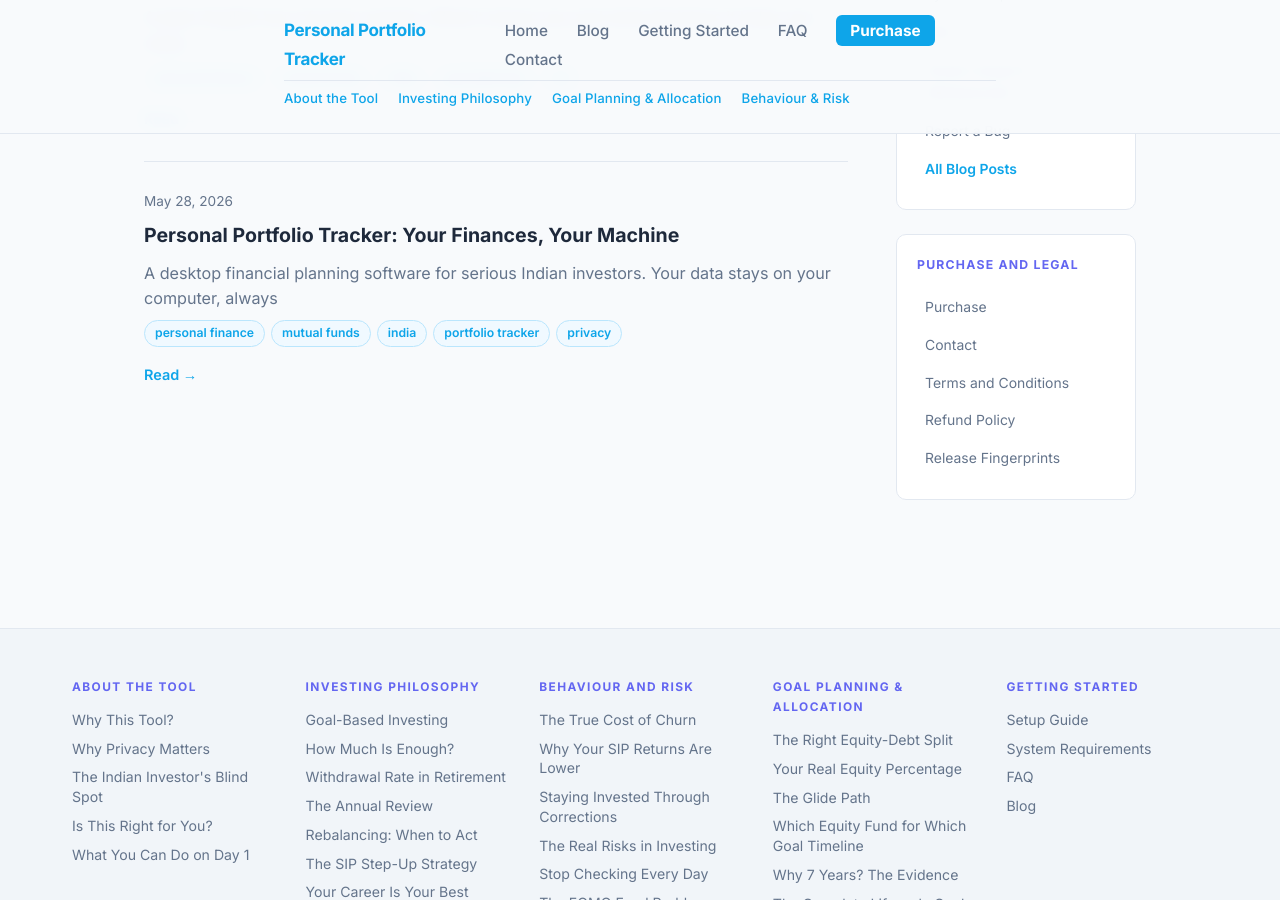
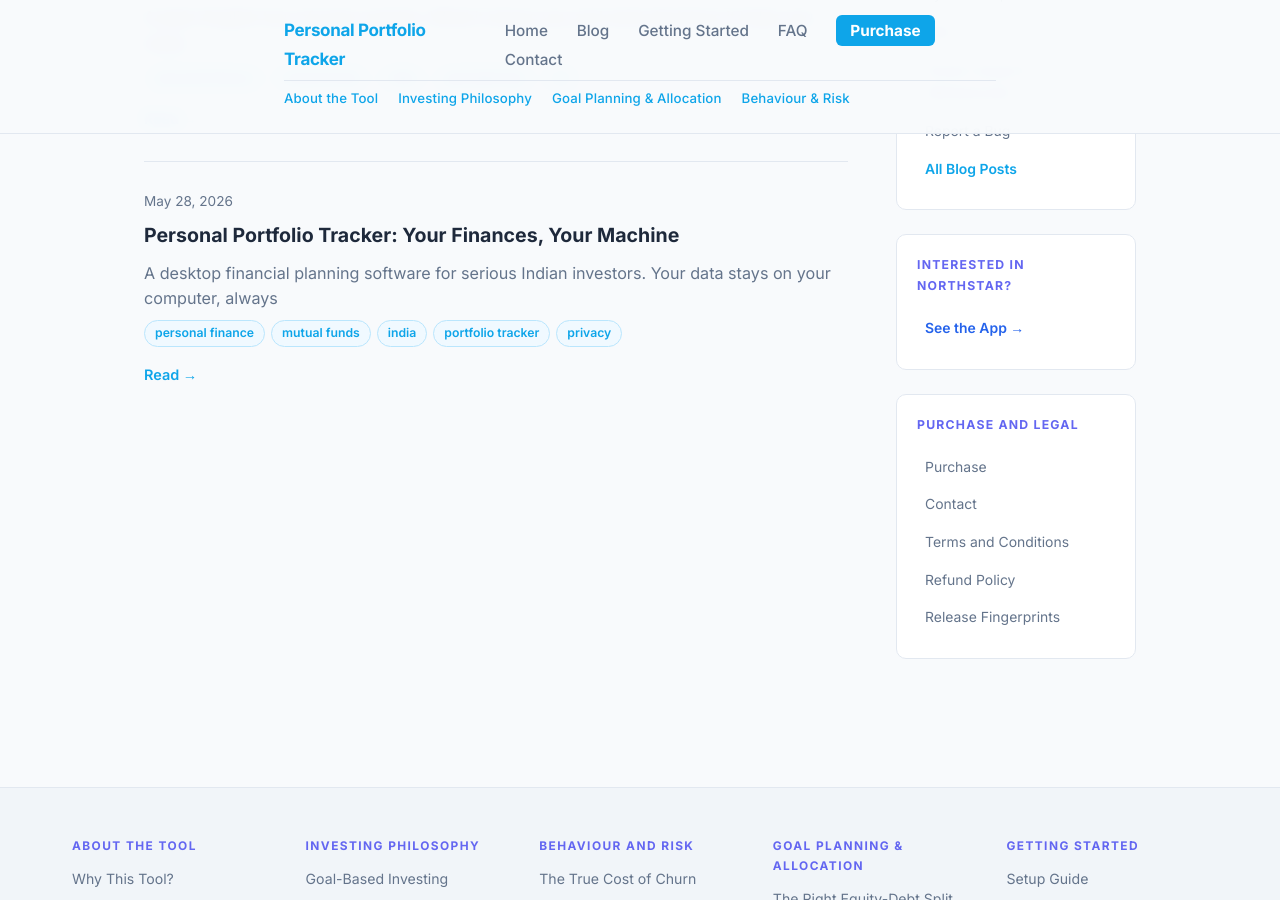
Before and after one commit to srikrishna2024/portfolio-tracker-blog, a Jekyll site: the page built from blog/index.html, in a window 1280 px wide and 900 px high, scrolled down 2581 px. Built offline with Jekyll 4.4.1, drawn with Linux system fonts in a browser that asks for light colours.

Commit message:
Add Northstar prospect link in sidebar

```diff
--- a/_includes/sidebar.html
+++ b/_includes/sidebar.html
@@ -75,6 +75,13 @@
   </div>
 
   <div class="sidebar-block">
+    <h4 class="sidebar-title">Interested in Northstar?</h4>
+    <ul class="sidebar-list">
+      <li><a href="/portfolio-tracker-blog/northstar/" class="sidebar-post-link" style="font-weight:600;color:#2563eb;">See the App →</a></li>
+    </ul>
+  </div>
+
+  <div class="sidebar-block">
     <h4 class="sidebar-title">Purchase and Legal</h4>
     <ul class="sidebar-list">
       <li><a href="{{ '/get-the-app/' | relative_url }}" class="sidebar-post-link">Purchase</a></li>
```
